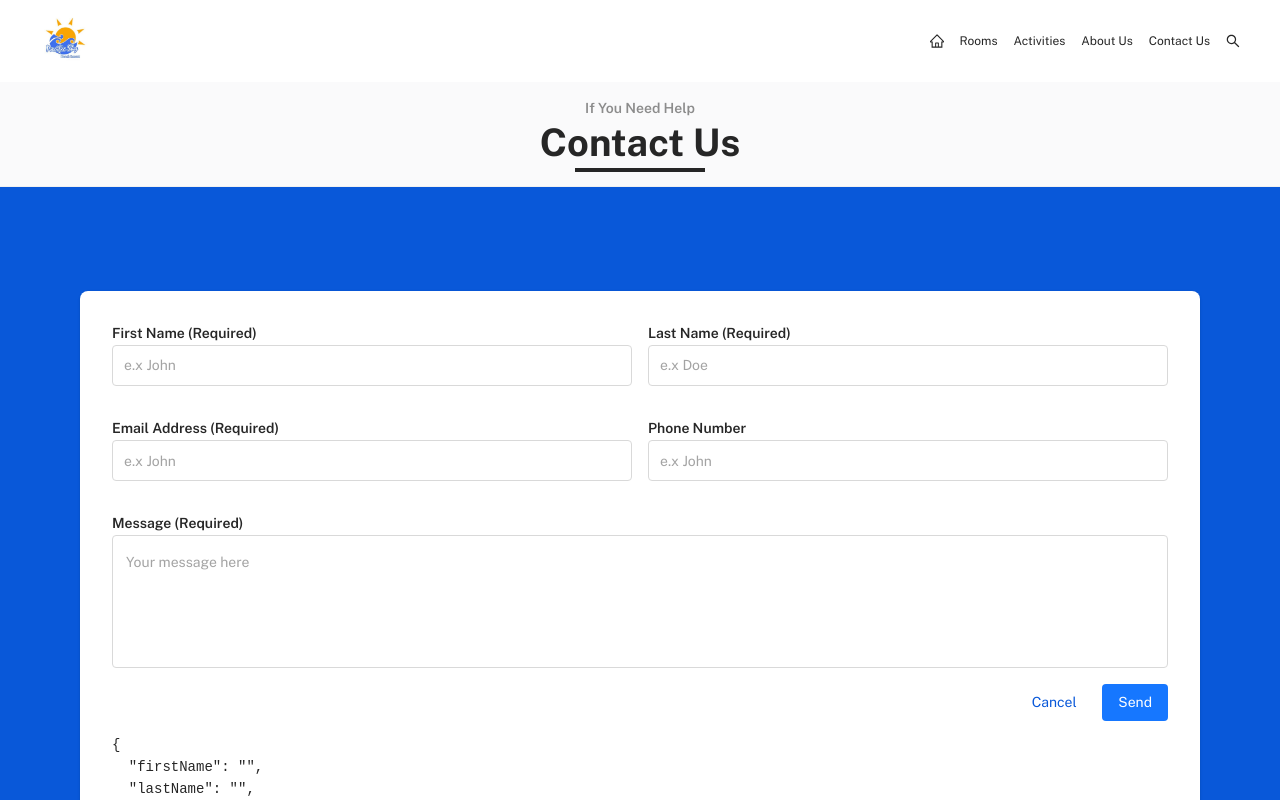
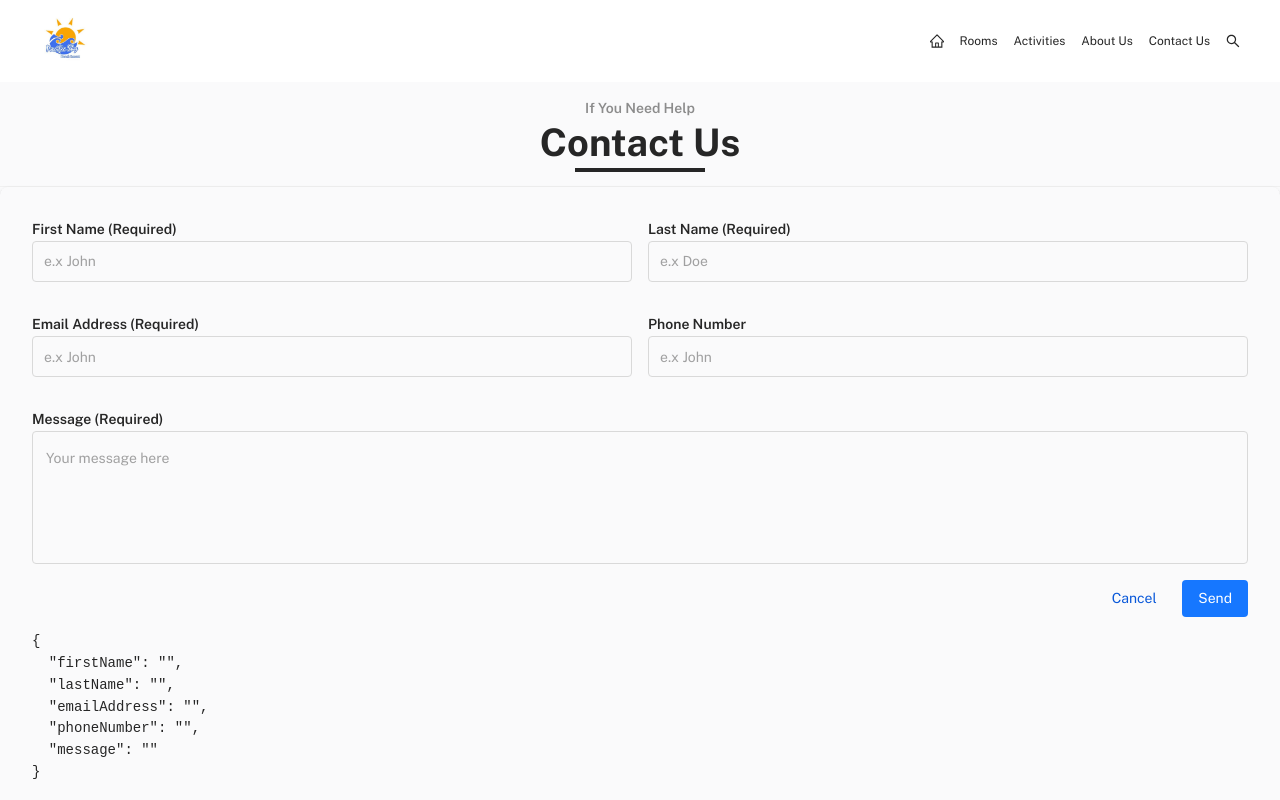
Before and after one commit to STI-App-Dev-2024/BSIT3.1C-Web-Based-Management-Pacific-Sky-Beach-Resort, a React (Vite) app in the folder client/: page /contact-us in a window 1280 px wide. Shown: the top 800 px of the page. Built offline with nearby package versions, Linux system fonts and the light colour scheme.

Commit message:
wip: delete code in contact us

```diff
--- a/client/src/pages/contact-us/index.jsx
+++ b/client/src/pages/contact-us/index.jsx
@@ -1,6 +1,6 @@
-import { Box, Container, Divider, Grid, Stack, TextField, Typography } from '@mui/material';
+import React from 'react';
+import { Box } from '@mui/material';
 import { useTheme } from '@mui/material/styles';
-import React from 'react';
 
 import PageTitle from 'components/PageTitle';
 import TitleTag from 'components/TitleTag';
@@ -14,33 +14,9 @@ const ContactUs = () => {
       <PageTitle title="Contact-Us" isOnportal={false} />
       <TitleTag subtitle="If You Need Help" title="Contact Us" />
 
-        <Box
-          sx={{
-            backgroundColor: theme.palette.primary.dark,
-            height: '80vh',
-            width:'100%',
-            position: 'absolute',
-            paddingBlock:13,
-            paddingInline:10
-
-          }}>
-
-        <Box sx={{
-          position:'relative',
-          zIndex:10,
-          backgroundColor:'white',
-          margin:0,
-          padding:0,
-          flexDirection:'column',
-          flexWrap:'wrap',
-          justifyContent:'center',
-          alignItems:'flex-start',
-          borderRadius:2
-
-        }}>
-          <Form />
-        </Box>
-        </Box>
+      <Box>
+        <Form />
+      </Box>
     </React.Fragment>
   );
 };
```
